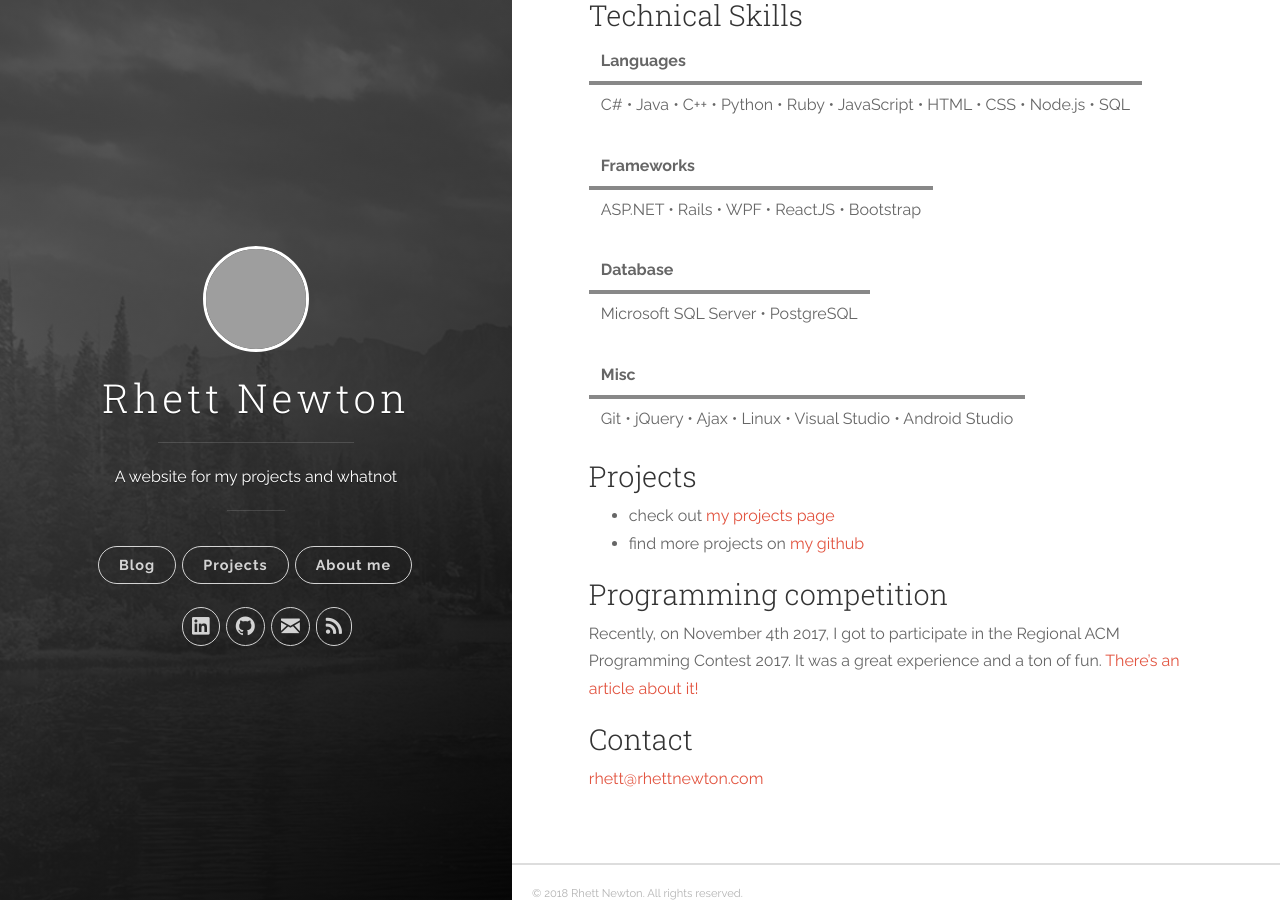
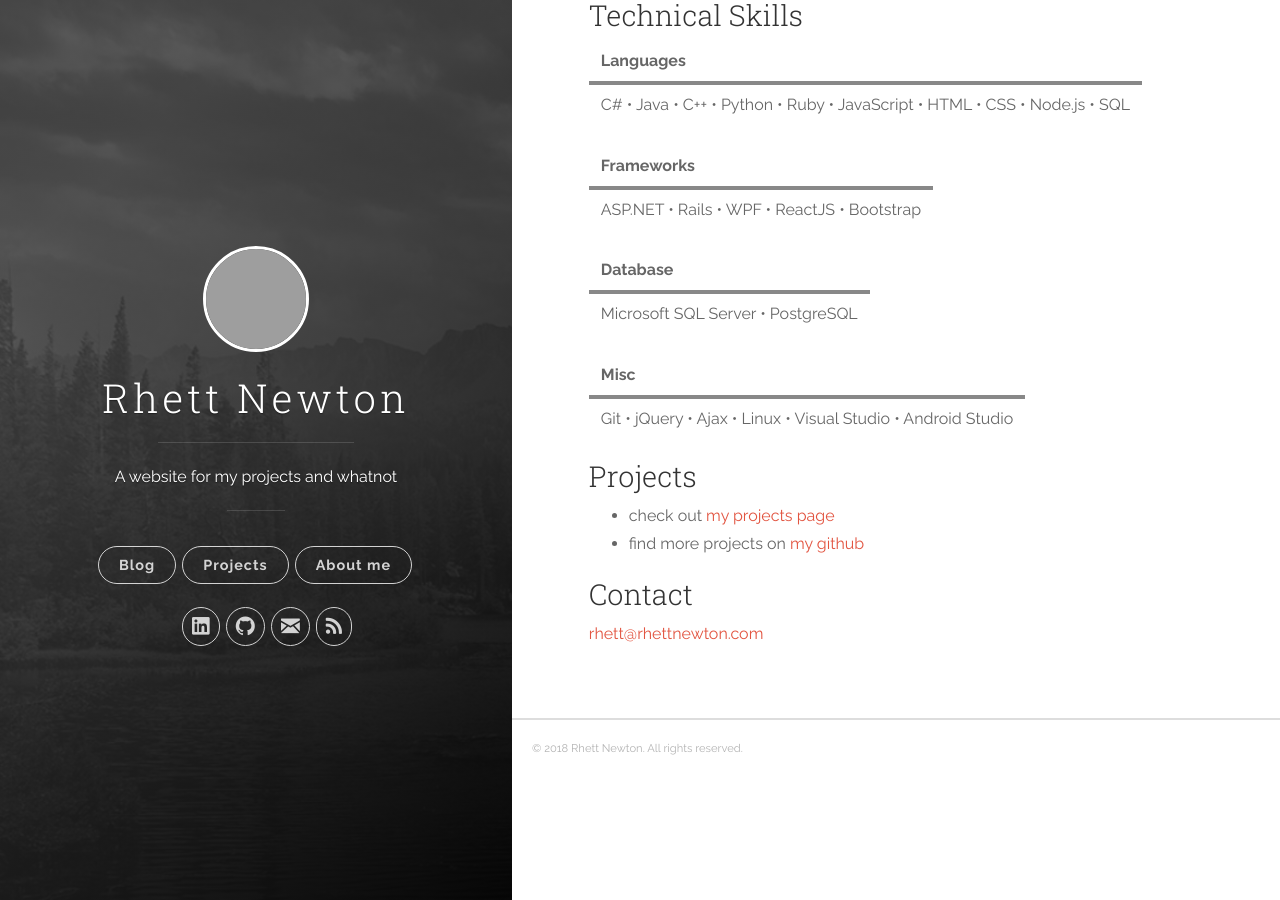
Before and after one commit to rnewton5/rnewton5.github.io, a Jekyll site: the page built from about.md, in a window 1280 px wide and 900 px high, scrolled down 555 px, cut to the strip 0-900 px from the top of the window. Built offline with Jekyll 4.4.1, drawn with Linux system fonts in a browser that asks for light colours; nearby versions of some CDN libraries; grey boxes are pictures that could not be loaded.

Commit message:
Remove field

```diff
--- a/about.md
+++ b/about.md
@@ -47,11 +47,6 @@ Git • jQuery • Ajax • Linux • Visual Studio • Android Studio |
 - check out [my projects page]({{ site.baseurl }}/projects/)
 - find more projects on [my github](https://github.com/rnewton5)
 
-### Programming competition
-
-Recently, on November 4th 2017, I got to participate in the Regional ACM Programming Contest 2017.
-It was a great experience and a ton of fun. [There's an article about it!](http://www.apsu.edu/news/November-2017-computer-sci-students.php)
-
 ### Contact
 
 [rhett@rhettnewton.com](mailto:rhett@rhettnewton.com)
```
